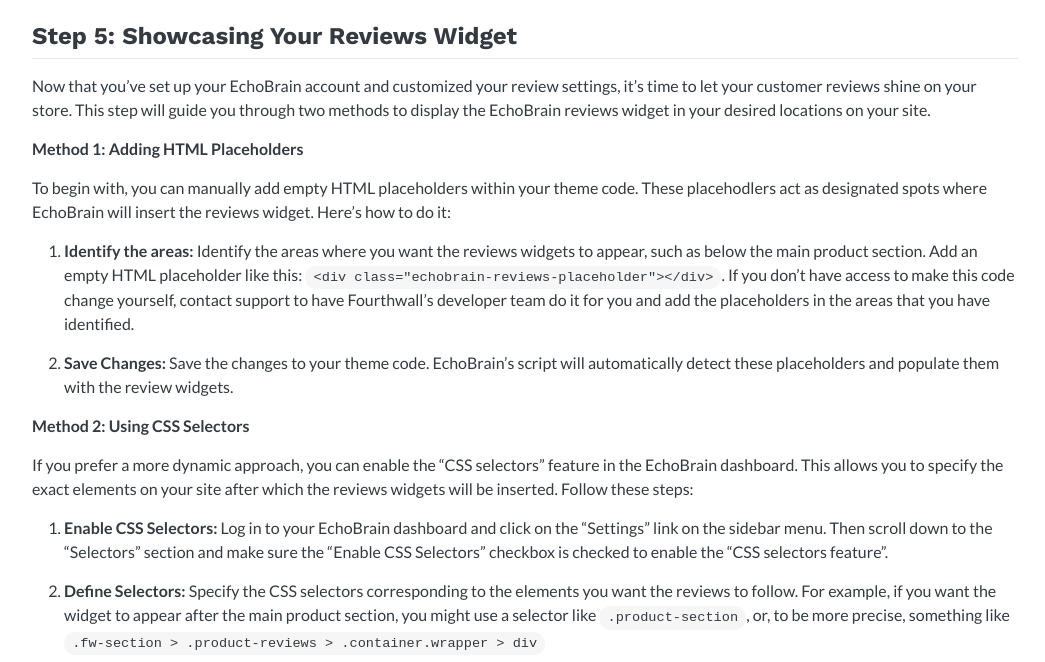
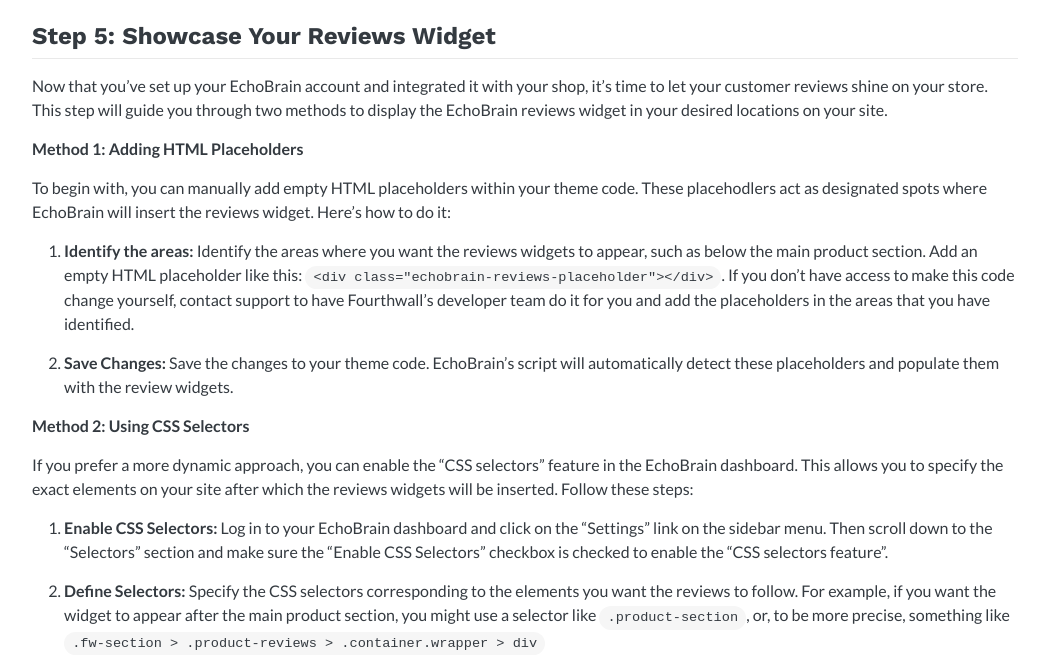
Before and after one commit to echo-brain/echo-brain.github.io, a Jekyll site: the page built from _posts/2024-03-11-getting-started-with-echobrain-first-steps.md, in a window 1280 px wide and 900 px high, scrolled down 8534 px, cut to the strip 238-900 px from the top of the window. Shown: the whole strip, without its empty margins (115-1160 px from the left). Built offline with Jekyll 4.4.1, drawn with Linux system fonts in a browser that asks for light colours; some of the changed text lies outside the part shown.

Commit message:
Improve Step titles

```diff
--- a/_posts/2024-03-11-getting-started-with-echobrain-first-steps.md
+++ b/_posts/2024-03-11-getting-started-with-echobrain-first-steps.md
@@ -56,7 +56,7 @@
 <iframe width="100%" height="630" src="https://www.youtube.com/embed/sMpdTKv2-Ng?si=x1lccEosCtwvKdLx" title="Integrate EchoBrain with Your Shop" frameborder="0" allow="accelerometer; autoplay; clipboard-write; encrypted-media; gyroscope; picture-in-picture; web-share" referrerpolicy="strict-origin-when-cross-origin" allowfullscreen></iframe>
 
 
-## Step 4: Customize Your Customer Experience
+## Step 4: Include EchoBrain's script in your theme
 EchoBrain doesn't just collect reviews; it transforms them into an integral part of your brand's narrative. Through your Fourthwall shop's Theme Editor, you can inject EchoBrain's script to start the magic. This script is more than just code; it's the gateway to displaying authentic customer reviews, complete with images and ratings, right on your product pages.
 
 So, go into your Fourthwall shop's Theme Editor by going to your shop's admin and clicking on "Site design".
@@ -77,8 +77,8 @@
 
 <iframe width="100%" height="630" src="https://www.youtube.com/embed/CznbJgZYqwA?si=NxToHUcrYRsRAn7w" title="How to Integrate EchoBrain Script into Your Fourtwall Shop" frameborder="0" allow="accelerometer; autoplay; clipboard-write; encrypted-media; gyroscope; picture-in-picture; web-share" referrerpolicy="strict-origin-when-cross-origin" allowfullscreen></iframe>
 
-## Step 5: Showcasing Your Reviews Widget
-Now that you've set up your EchoBrain account and customized your review settings, it's time to let your customer reviews shine on your store. This step will guide you through two methods to display the EchoBrain reviews widget in your desired locations on your site.
+## Step 5: Showcase Your Reviews Widget
+Now that you've set up your EchoBrain account and integrated it with your shop, it's time to let your customer reviews shine on your store. This step will guide you through two methods to display the EchoBrain reviews widget in your desired locations on your site.
 
 **Method 1: Adding HTML Placeholders**
 
```
